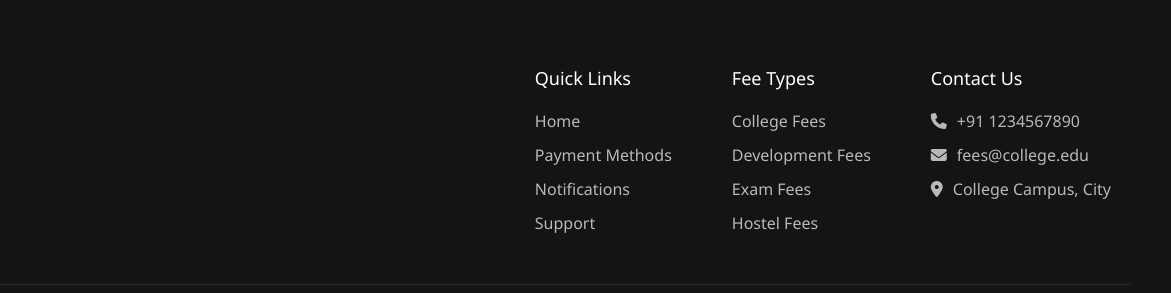
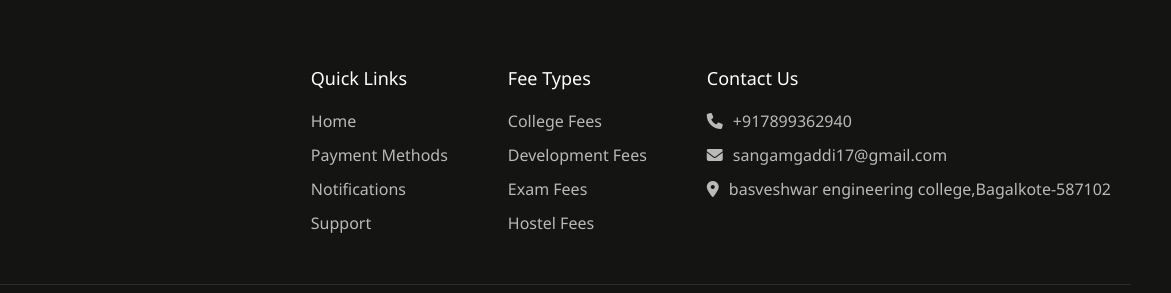
Before and after one commit to sangam-gaddi/BECBILLDESK, a plain HTML site: page index.html in a window 1280 px wide. Shown: the part 2119-2412 px from the top of the page, 109-1280 px from the left. Drawn offline with Linux system fonts and the light colour scheme.

Commit message:
Update index.html

```diff
--- a/index.html
+++ b/index.html
@@ -209,9 +209,9 @@
                 <div class="footer-column">
                     <h3>Contact Us</h3>
                     <ul class="contact-info">
-                        <li><i class="fas fa-phone"></i> +91 1234567890</li>
-                        <li><i class="fas fa-envelope"></i> fees@college.edu</li>
-                        <li><i class="fas fa-map-marker-alt"></i> College Campus, City</li>
+                        <li><i class="fas fa-phone"></i> +917899362940</li>
+                        <li><i class="fas fa-envelope"></i>sangamgaddi17@gmail.com</li>
+                        <li><i class="fas fa-map-marker-alt"></i> basveshwar engineering college,Bagalkote-587102</li>
                     </ul>
                 </div>
             </div>
```
